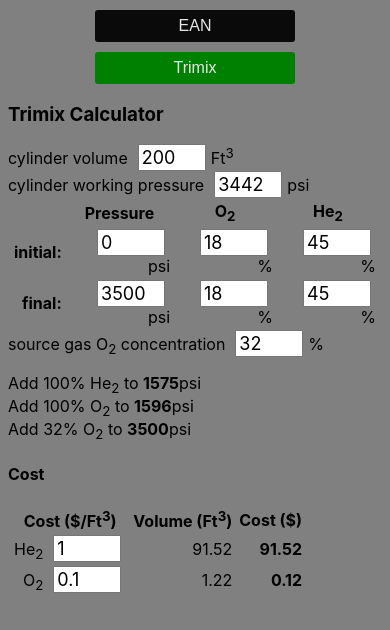
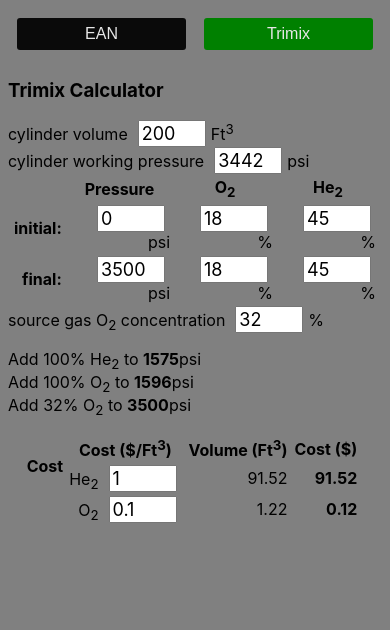
Before and after one commit to bm5w/trimixCalc, a React app: page / in a window 390 px wide. Both pictures are taken after a click on the button "Trimix". Shown: the top 630 px of the page. Built offline with nearby package versions, Linux system fonts and the light colour scheme.

Commit message:
Add css to center content and make more responsive.

```diff
--- a/app/components/Button.css
+++ b/app/components/Button.css
@@ -4,7 +4,7 @@
   border: none;
   font-size: 16px;
   border-radius: 3px;
-  width: 200px;
+  width: 45%;
   text-align: center;
   display: block;
   padding: 7px 0;
--- a/app/components/Ean.jsx
+++ b/app/components/Ean.jsx
@@ -40,7 +40,8 @@ class Ean extends React.Component {
     render() {
         let O2Add = this.getO2Pressure();
         return (
-            <div>
+            <div className='center'>
+              <div>
                 <h3>EAN Calculator</h3>
                 <div>
                     <table>
@@ -128,6 +129,7 @@ class Ean extends React.Component {
                         </p>
                     </div>
                     }
+              </div>
             </div>
         )
     }
--- a/app/components/NumberInput.css
+++ b/app/components/NumberInput.css
@@ -13,6 +13,15 @@ table{
 td {
     text-align: right;
 }
-.bold{
+.bold {
     font-weight: bold;
 }
+div.buttons {
+    display: flex;
+    width: 100%
+}
+div.center {
+    display: flex;
+    justify-content: center;
+    width: 100%
+}
--- a/app/components/Switch.jsx
+++ b/app/components/Switch.jsx
@@ -25,7 +25,7 @@ class Switch extends React.Component {
         let EANOn = this.state.EAN;
         return (
             <div>
-                <div>
+                <div className='buttons'>
                     <Button
                         disabled={this.state.EAN}
                         text='EAN'
--- a/app/components/Trimix.jsx
+++ b/app/components/Trimix.jsx
@@ -29,7 +29,7 @@ class Cost extends React.Component {
         let O2Cost = _.round(O2V * this.state.O2Cost, 2);
         let He2Cost = _.round(He2V * this.state.He2Cost, 2);
         return(
-            <div>
+            <div className='center'>
                 <h4>Cost</h4>
                 <table>
                     <thead>
@@ -141,7 +141,8 @@ class Trimix extends React.Component {
         let O2P = O2Add-He2Add;
         let He2P = He2Add-this.state.initialPressure;
         return (
-            <div>
+            <div className='center'>
+              <div>
                 <h3>Trimix Calculator</h3>
                 <div>
                     <div>
@@ -272,6 +273,7 @@ class Trimix extends React.Component {
                     O2P={O2P}
                     He2P={He2P}
                 />
+              </div>
             </div>
         )
     }
```
